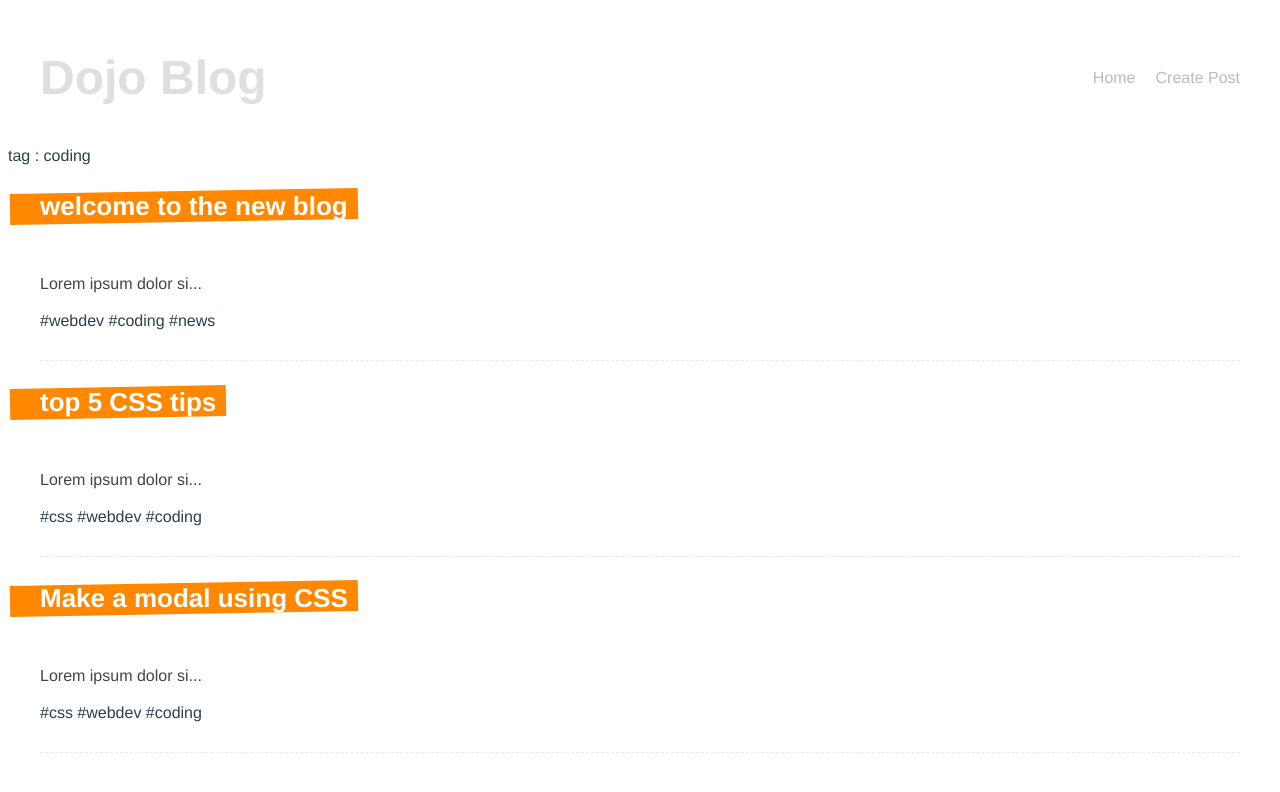
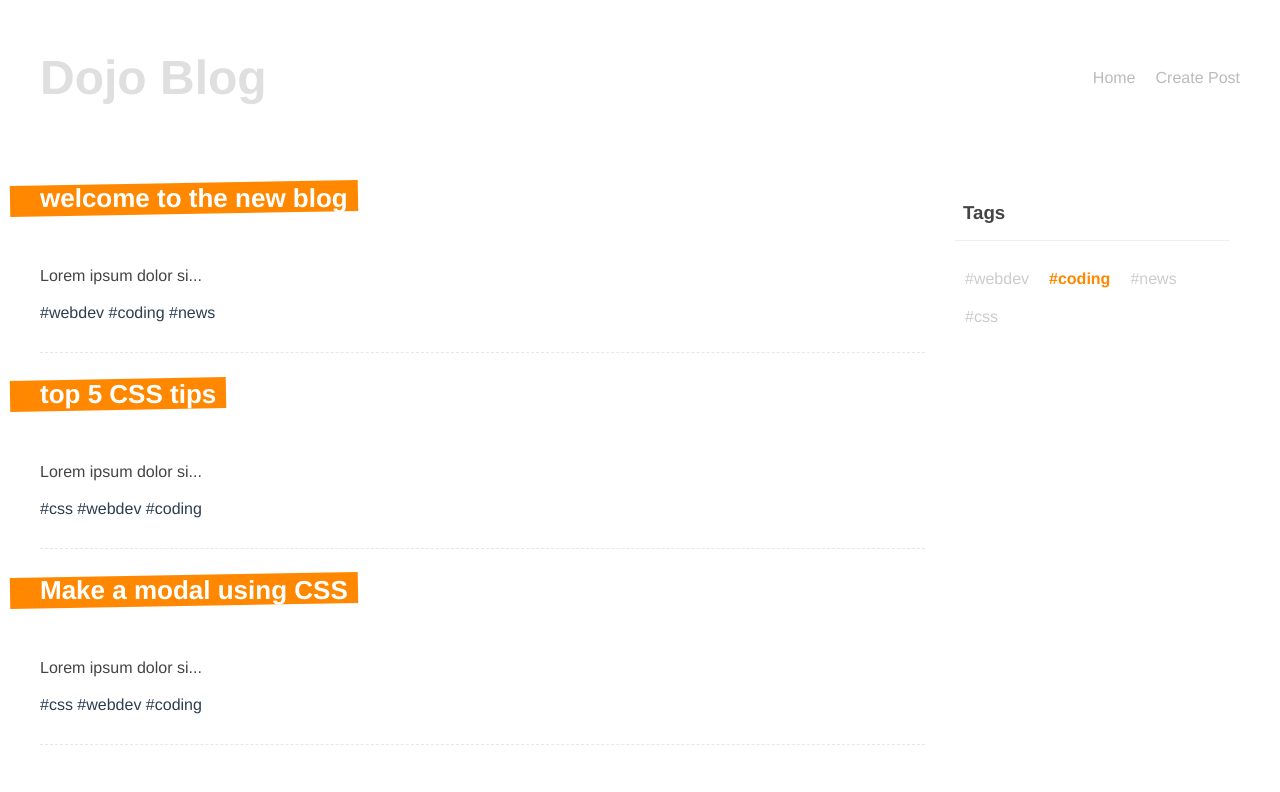
Before and after one commit to Antony-jacques/vue-blog, a Vue app: page /tags/coding in a window 1280 px wide. Shown: the top 792 px of the page. Built offline with nearby package versions, Linux system fonts and the light colour scheme; data requests are answered from the project's data file.

Commit message:
Tag Cloud 90

```diff
--- /dev/null
+++ b/src/components/TagCloud.vue
@@ -0,0 +1,48 @@
+<template>
+  <div>
+    <div class="tag-cloud">
+      <h3>Tags</h3>
+      <div v-for="tag in tags" :key="tag">
+          <router-link :to="{ name: 'Tag', params: { tag: tag }}">
+            #{{ tag }}
+          </router-link>
+      </div>
+    </div>
+  </div>
+</template>
+
+<script>
+import useTags from "@/composables/useTags";
+export default {
+  components: { },
+  props: ['posts'],
+  setup(props) {
+    const { tags } = useTags(props.posts);
+
+    return { tags };
+  },
+};
+</script>
+
+<style>
+  .tag-cloud {
+    padding: 10px;
+  }
+  .tag-cloud h3 {
+    border-bottom: 1px solid #eee;
+    padding: 16px 8px;
+    color: #444;
+  }
+  .tag-cloud div {
+    display: inline-block;
+    padding: 10px;
+  }
+  .tag-cloud a {
+    color: #ccc;
+    text-decoration: none;
+  }
+  .tag-cloud a.router-link-active {
+    color: #ff8800;
+    font-weight: bold;
+  }
+</style>
--- /dev/null
+++ b/src/composables/useTags.js
@@ -0,0 +1,16 @@
+import { ref } from 'vue'
+
+const useTags = (posts) => {
+    const tags = ref([])
+    const tagSet = new Set()
+
+    posts.forEach(post => {
+        post.tags.forEach( tag => tagSet.add(tag))
+    })
+
+    tags.value = [ ...tagSet ]
+
+    return { tags }
+}
+
+export default useTags
--- a/src/views/HomeView.vue
+++ b/src/views/HomeView.vue
@@ -4,8 +4,9 @@
       home
     </h1>
     <div v-if="error">{{ error }}</div>
-    <div v-if="posts.length">
+    <div v-if="posts.length" class="layout">
       <PostList :posts="posts"/>
+      <TagCloud :posts="posts"/>
     </div>
     <div v-else ><Spinner/></div>
   </div>
@@ -15,10 +16,11 @@
 import PostList from '../components/PostList.vue';
 import getPosts from '../composables/getPosts'
 import Spinner from '../components/Spinner.vue'
+import TagCloud from '../components/TagCloud.vue'
 
 export default {
   name: "HomeView",
-  components: { PostList, Spinner },
+  components: { PostList, Spinner, TagCloud },
   setup() {
     const { posts, error, load } = getPosts()
     load()
@@ -35,4 +37,10 @@
     margin: 0 auto;
     padding: 10px;
   }
+
+  .layout {
+    display: grid;
+    grid-template-columns: 3fr 1fr;
+    gap: 20px;
+  }
 </style>
--- a/src/views/Tag.vue
+++ b/src/views/Tag.vue
@@ -1,9 +1,9 @@
 <template>
-  tag : {{ tag }}
   <div class="tag">
     <div v-if="error"> {{ error }}</div>
-    <div v-if="postsWithTag.length" >
+    <div v-if="posts.length" class="layout" >
       <PostList :posts="postsWithTag"/>
+      <TagCloud :posts="posts"/>
     </div>
     <div v-else><Spinner/></div>
   </div>
@@ -14,10 +14,11 @@
 import getposts from '../composables/getPosts';
 import { useRoute } from 'vue-router';
 import PostList from '../components/PostList.vue';
+import TagCloud from '../components/TagCloud.vue';
 import Spinner from '../components/Spinner.vue';
 
 export default {
-    components: { PostList, Spinner },
+    components: { PostList, Spinner, TagCloud },
     setup(){
         const { posts, error, load } = getposts()
         load()
@@ -29,11 +30,15 @@
            return posts.value.filter((p) => p.tags.includes(tag) )
         })
 
-        return { tag, postsWithTag, error }
+        return { tag, postsWithTag, error, posts }
     }
 }
 </script>
 
 <style>
-
+  .tag {
+    max-width: 1200px;
+    margin: 0 auto;
+    padding: 10px;
+  }
 </style>
```
Also changed, not shown: src/composables/getTags.js (added, +30 -0 lines).
